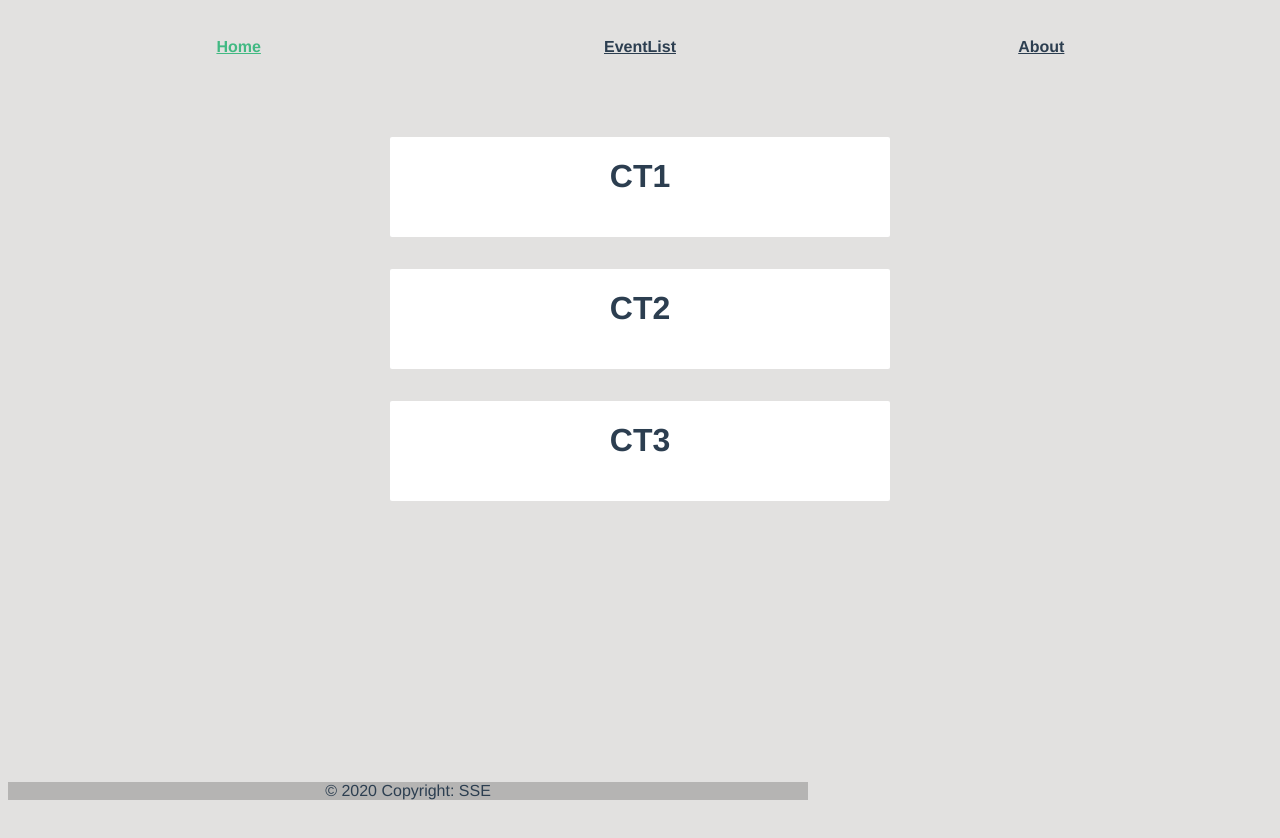
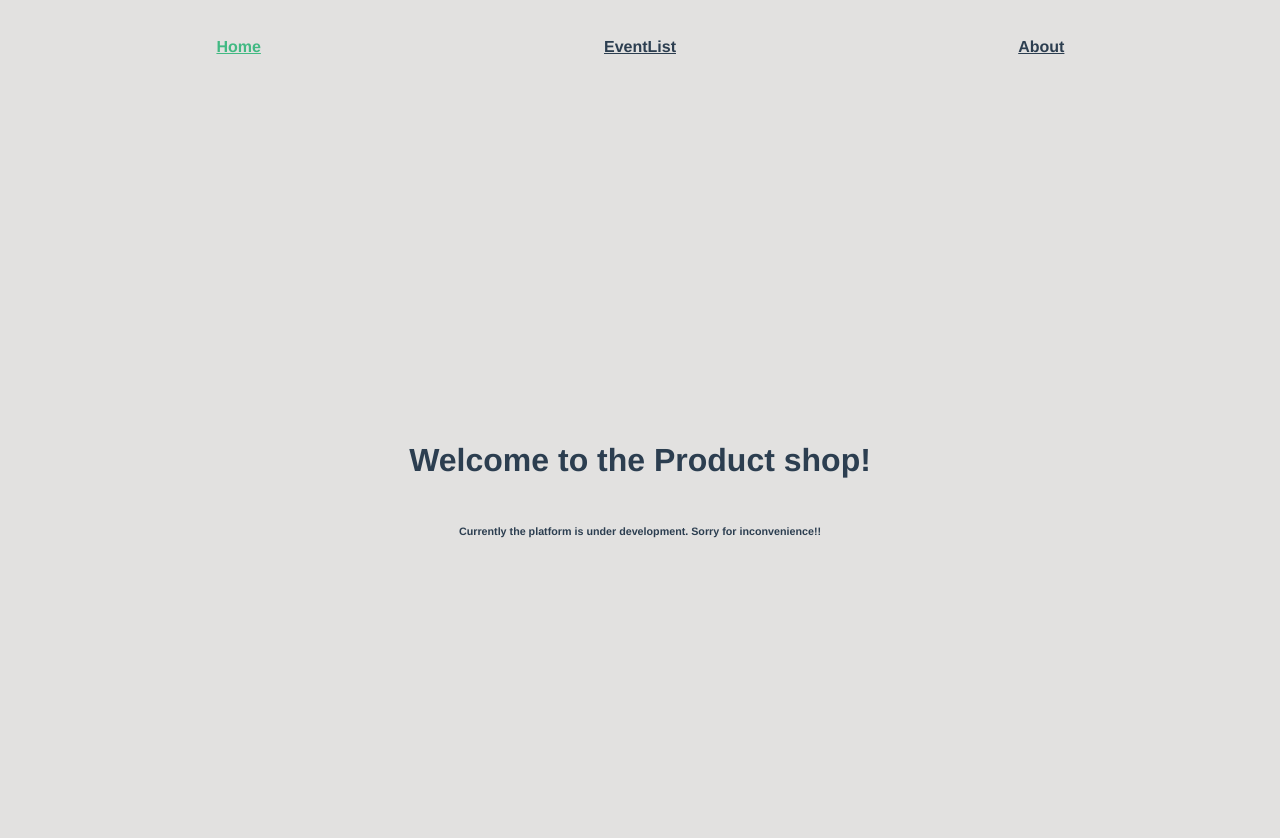
Before and after one commit to umangcodes/wanderer, a Vue app in the folder productshop/: page / in a window 1280 px wide. Shown: the top 838 px of the page. Before the commit the page ends 800 px from the top, so only its background shows below. Built offline with nearby package versions, Linux system fonts and the light colour scheme.

Commit message:
home page now doesnt contain product cards.

```diff
--- a/productshop/src/views/Home.vue
+++ b/productshop/src/views/Home.vue
@@ -1,46 +1,23 @@
 <template>
-  <div class="home">
-    <div class="cards">
-      <productCard v-for="event in $store.state.events" :key="event.id" :cardName="event.title" :cardId="event.id"/>
-
-    </div>
+  <div class = "home">
+    <h1>Welcome to the Product shop!</h1>
+    <h6>Currently the platform is under development. Sorry for inconvenience!!</h6>
   </div>
-  <Footer />
 </template>
 
 <script>
-// @ is an alias to /src
-import productCard from '@/components/productCard.vue'
-import Footer from '../components/footer.vue'
-
 export default {
   name: 'Home',
-  components: {
-    productCard,
-    Footer,
-  },
-  data(){
-    return{
-      company : "SSE",
-    }
-
-  }
 }
 </script>
 
 <style scoped>
-.cards {
-  display: flex;
-  /* flex-wrap: wrap; */
-  flex-direction: column;
-  justify-items: center;
-  align-items: center;
-  /* width: 500px; */
-  padding: 30px;
+.home{
+    display: flex;
+    flex-direction: column;
+    height:100vh;
+    align-items: center;
+    justify-content: center;
+
 }
-/* .home {
-  display: flex;
-  flex-wrap: nowrap;
-  justify-items: center;
-} */
 </style>
```
